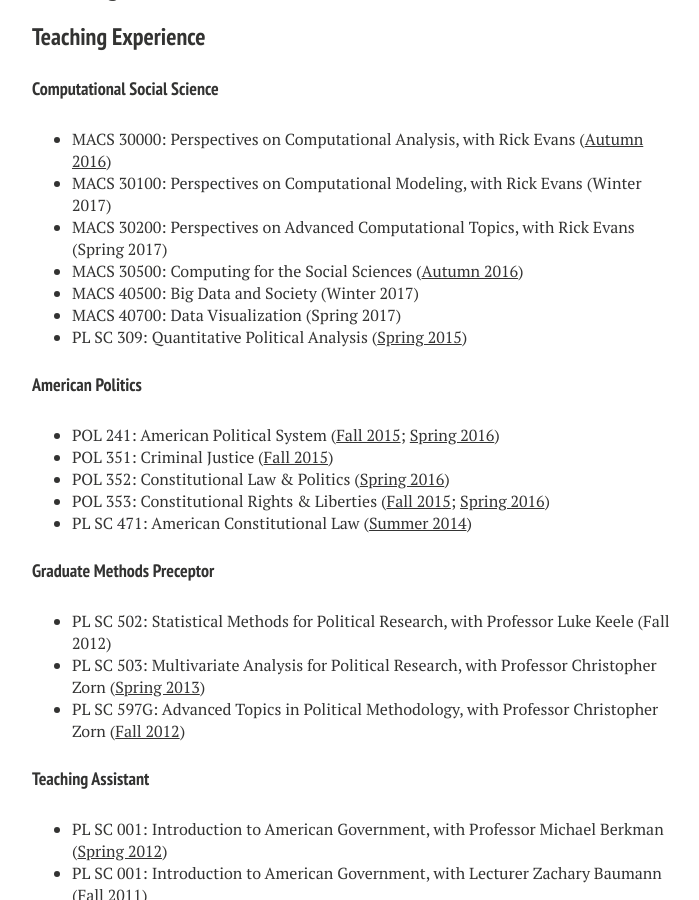
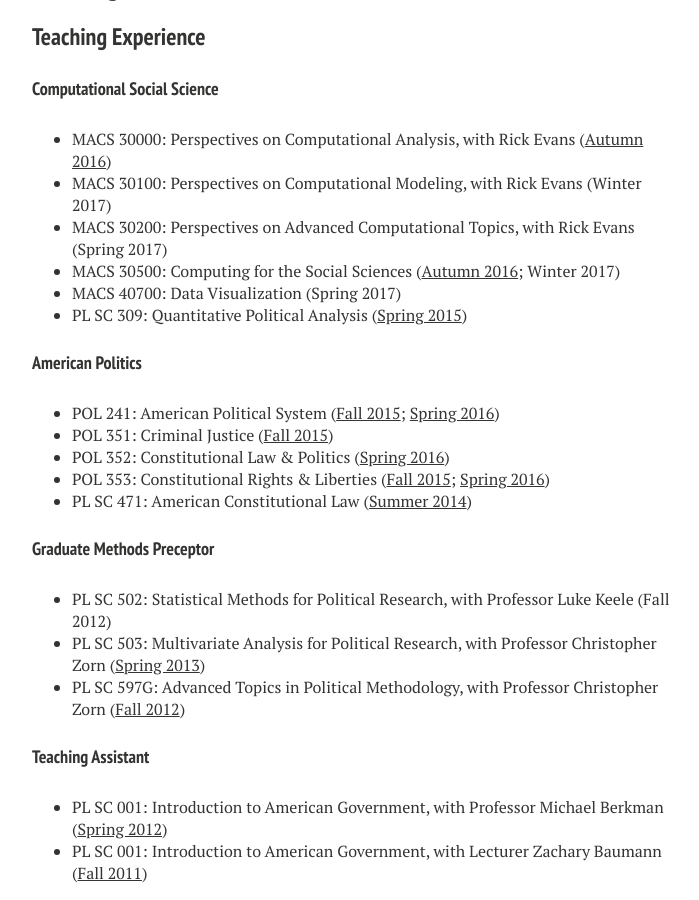
Before and after one commit to bensoltoff/old-bensoltoff.github.io, a Jekyll site: the page built from about/cv/index.md, in a window 1280 px wide and 900 px high, scrolled down 620 px. Shown: the whole window, without its empty margins (288-987 px from the left). Built offline with Jekyll 4.4.1, drawn with Linux system fonts in a browser that asks for light colours; nearby versions of some CDN libraries; library files that are not in the unit come from our copies.

Commit message:
Update CV - reteaching CFSS instead of Big Data and Society

```diff
--- a/about/cv/index.md
+++ b/about/cv/index.md
@@ -32,8 +32,7 @@ Chicago, IL 60637                 |
 * MACS 30000: Perspectives on Computational Analysis, with Rick Evans ([Autumn 2016](https://github.com/UC-MACSS/persp-analysis))
 * MACS 30100: Perspectives on Computational Modeling, with Rick Evans (Winter 2017)
 * MACS 30200: Perspectives on Advanced Computational Topics, with Rick Evans (Spring 2017)
-* MACS 30500: Computing for the Social Sciences ([Autumn 2016](https://uc-cfss.github.io/))
-* MACS 40500: Big Data and Society (Winter 2017)
+* MACS 30500: Computing for the Social Sciences ([Autumn 2016](https://uc-cfss.github.io/); Winter 2017)
 * MACS 40700: Data Visualization (Spring 2017)
 * PL SC 309: Quantitative Political Analysis ([Spring 2015](https://drive.google.com/file/d/0ByLziL7vt0rqRHR5X3dCVldWQ2s/view?usp=sharing))
 
```
